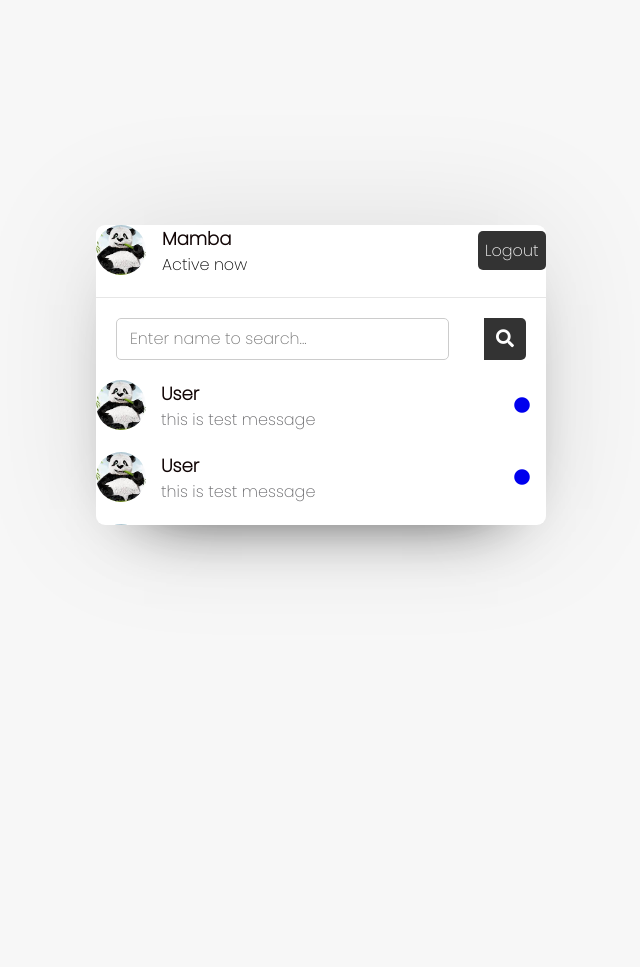
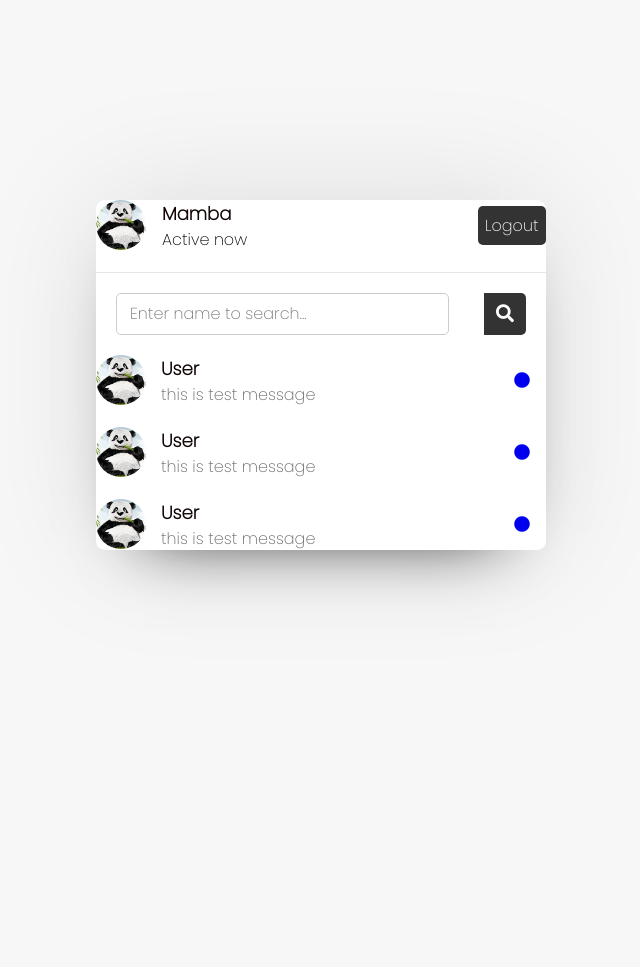
Before and after one commit to Mamba1099/ChatApp, a PHP site: page /user.html in a window 1280 px wide. Shown: the part 218-1185 px from the top of the page, without its empty margins (319-959 px from the left). Run offline with PHP 8.4, Linux system fonts and the light colour scheme.

Commit message:
styling users page

```diff
--- a/style/users.css
+++ b/style/users.css
@@ -7,14 +7,13 @@
     z-index: 1;
 }
 .user {
+    max-height: 350px;
     overflow-y: auto;
-    height:300px;
 }
 
 .user header,
 .users-list a {
     display: flex;
-    position: relative;
     align-items: center;
     padding-bottom: 20px;
     justify-content: space-between;
@@ -87,10 +86,7 @@
     border-radius: 0 5px 5px 0;
     font-size: 18px;
 }
-.users-list {
-    overflow-y: auto;
 
-}
 .users-list a {
     padding-right: 16px;
     page-break-after: 10px;
--- a/user.html
+++ b/user.html
@@ -127,7 +127,7 @@
             <div class="status-dot"><i class="fas fa-circle"></i></div>
           </a>
         </div>
-                <div class="users-list">
+        <div class="users-list">
           <a href="#">
             <div class="content">
               <img src="assets/panda.jpg" alt="" />
```
